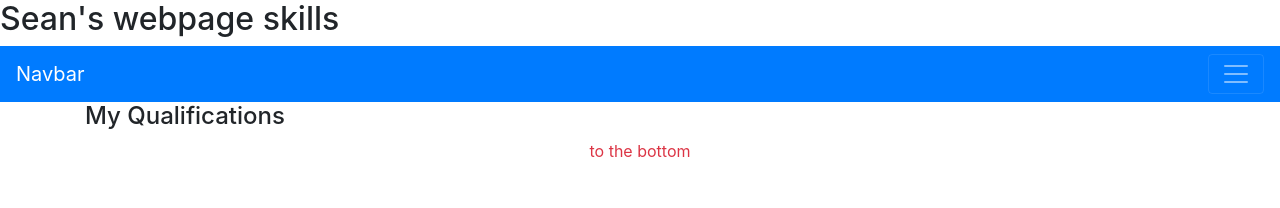
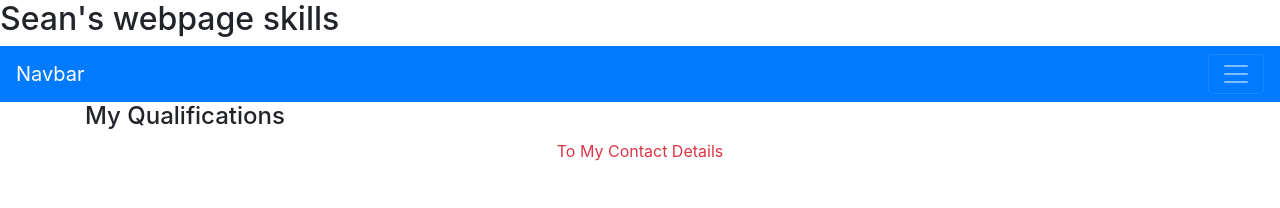
Before and after one commit to seanburns02/sb-portfolio, a website: page index.html in a window 1280 px wide. Shown: the top 208 px of the page. Drawn offline with nearby package versions, Linux system fonts and the light colour scheme; grey boxes are pictures that could not be loaded.

Commit message:
1 file modified

```diff
--- a/index.html
+++ b/index.html
@@ -37,7 +37,7 @@
 
  <div class="container">
    <h4>My Qualifications</h4>
-   <a class="text-danger d-block text-center"href="#footer">to the bottom</a>
+   <a class="text-danger d-block text-center"href="#footer">To My Contact Details</a>
    <div class="row py-5">
      <div class="col-12 col-md-6"><table  class="threed">
 <tr>
```
